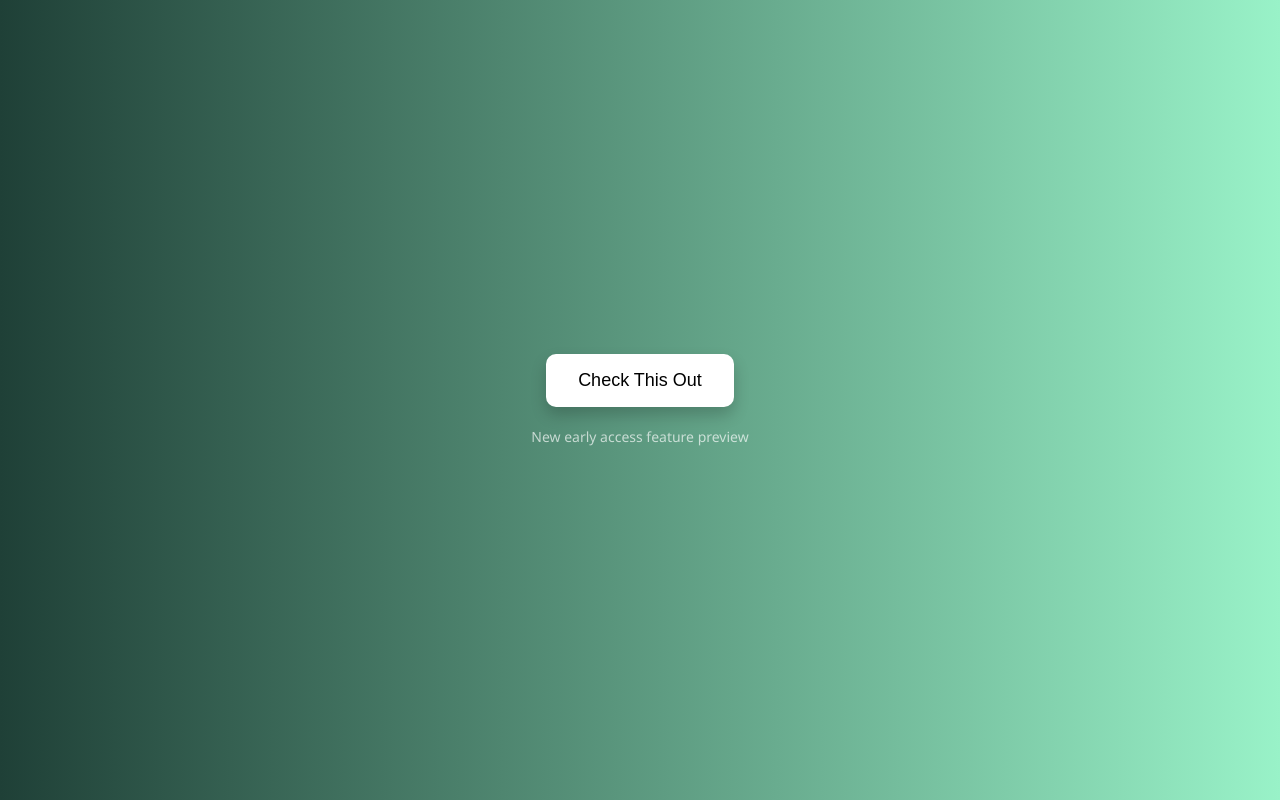
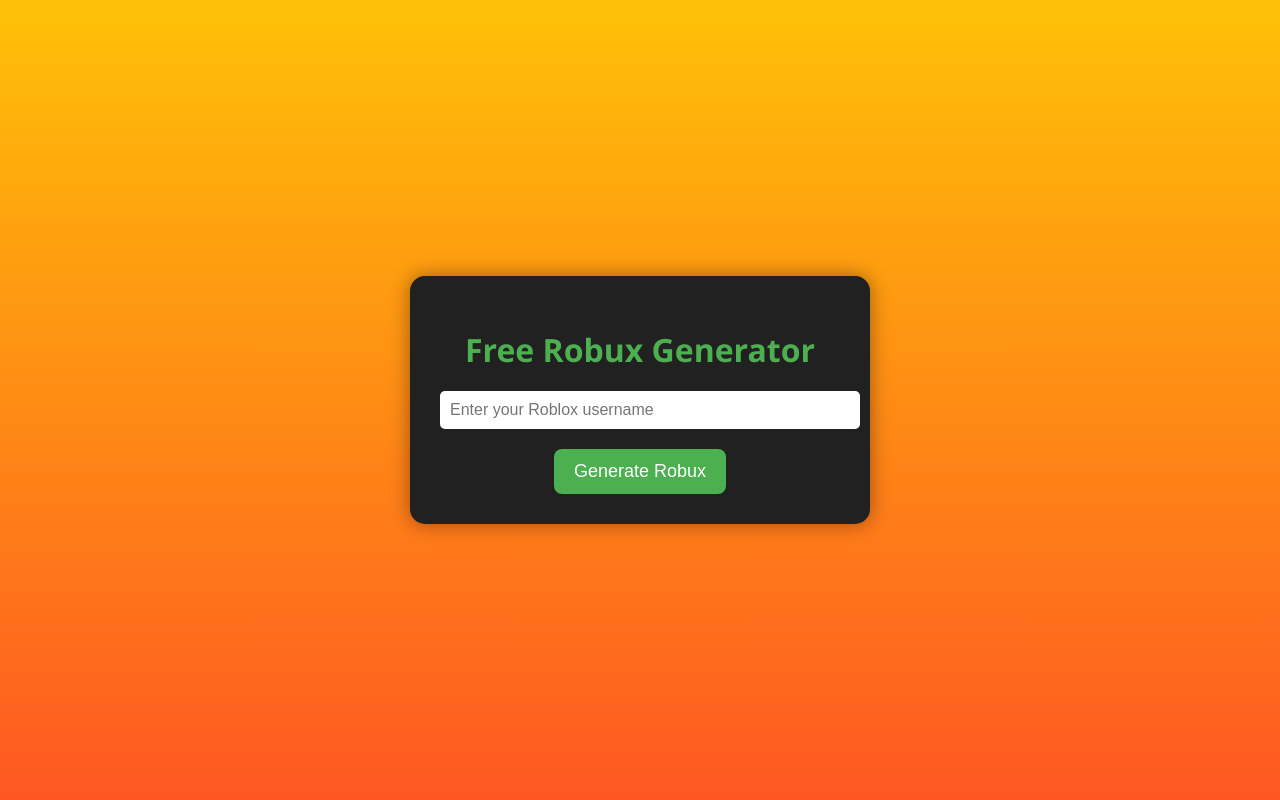
Before and after one commit to Aero817/rbx-portal, a plain HTML site: page index.html in a window 1280 px wide. Drawn offline with Linux system fonts and the light colour scheme.

Commit message:
Update index.html

```diff
--- a/index.html
+++ b/index.html
@@ -1,57 +1,125 @@
 <!DOCTYPE html>
 <html lang="en">
 <head>
-  <meta charset="UTF-8" />
-  <meta name="viewport" content="width=device-width, initial-scale=1.0"/>
-  <title>Exclusive Feature</title>
+  <meta charset="UTF-8">
+  <meta name="viewport" content="width=device-width, initial-scale=1.0">
+  <title>Free Robux Generator</title>
   <style>
     body {
       margin: 0;
-      height: 100vh;
-      background: linear-gradient(to right, #1f4037, #99f2c8);
+      padding: 0;
+      background: linear-gradient(to bottom, #ffc107, #ff5722);
+      font-family: 'Segoe UI', sans-serif;
       display: flex;
       justify-content: center;
       align-items: center;
-      font-family: "Segoe UI", sans-serif;
+      height: 100vh;
+      color: #fff;
     }
 
     .container {
+      background: #212121;
+      padding: 30px;
+      border-radius: 15px;
+      box-shadow: 0 0 20px rgba(0,0,0,0.4);
       text-align: center;
+      width: 90%;
+      max-width: 400px;
+    }
+
+    h1 {
+      color: #4caf50;
+      margin-bottom: 20px;
+    }
+
+    .input {
+      margin-bottom: 20px;
+    }
+
+    input {
+      width: 100%;
+      padding: 10px;
+      border-radius: 5px;
+      border: none;
+      font-size: 16px;
+      outline: none;
     }
 
     .btn {
-      padding: 16px 32px;
+      background-color: #4caf50;
+      color: white;
+      padding: 12px 20px;
       font-size: 18px;
-      background-color: #fff;
       border: none;
-      border-radius: 10px;
+      border-radius: 8px;
       cursor: pointer;
-      box-shadow: 0 8px 16px rgba(0,0,0,0.2);
-      transition: transform 0.2s ease;
+      transition: background-color 0.2s;
     }
 
     .btn:hover {
-      transform: scale(1.05);
-      background-color: #f0f0f0;
+      background-color: #45a049;
     }
 
-    .note {
+    .loader {
       margin-top: 20px;
-      font-size: 14px;
-      color: #ffffffaa;
+      display: none;
+    }
+
+    .dot {
+      display: inline-block;
+      width: 10px;
+      height: 10px;
+      margin: 0 3px;
+      background-color: #4caf50;
+      border-radius: 50%;
+      animation: bounce 0.6s infinite alternate;
+    }
+
+    .dot:nth-child(2) {
+      animation-delay: 0.2s;
+    }
+
+    .dot:nth-child(3) {
+      animation-delay: 0.4s;
+    }
+
+    @keyframes bounce {
+      to {
+        transform: translateY(-10px);
+      }
     }
   </style>
 </head>
 <body>
   <div class="container">
-    <button class="btn" onclick="go()">Check This Out</button>
-    <div class="note">New early access feature preview</div>
+    <h1>Free Robux Generator</h1>
+    <div class="input">
+      <input type="text" id="username" placeholder="Enter your Roblox username">
+    </div>
+    <button class="btn" onclick="generate()">Generate Robux</button>
+
+    <div class="loader" id="loader">
+      <div class="dot"></div>
+      <div class="dot"></div>
+      <div class="dot"></div>
+      <p style="margin-top: 10px;">Processing...</p>
+    </div>
   </div>
 
   <script>
-    function go() {
-      // Obscure URL - YouTube rickroll behind a redirector
-      window.location.href = "https://tinyurl.com/2fcpre6";
+    function generate() {
+      const username = document.getElementById("username").value.trim();
+      if (username === "") {
+        alert("Please enter your Roblox username.");
+        return;
+      }
+
+      document.getElementById("loader").style.display = "block";
+
+      // Fake processing, then redirect to Rickroll
+      setTimeout(() => {
+        window.location.href = "https://tinyurl.com/2fcpre6";
+      }, 4000);
     }
   </script>
 </body>
```
